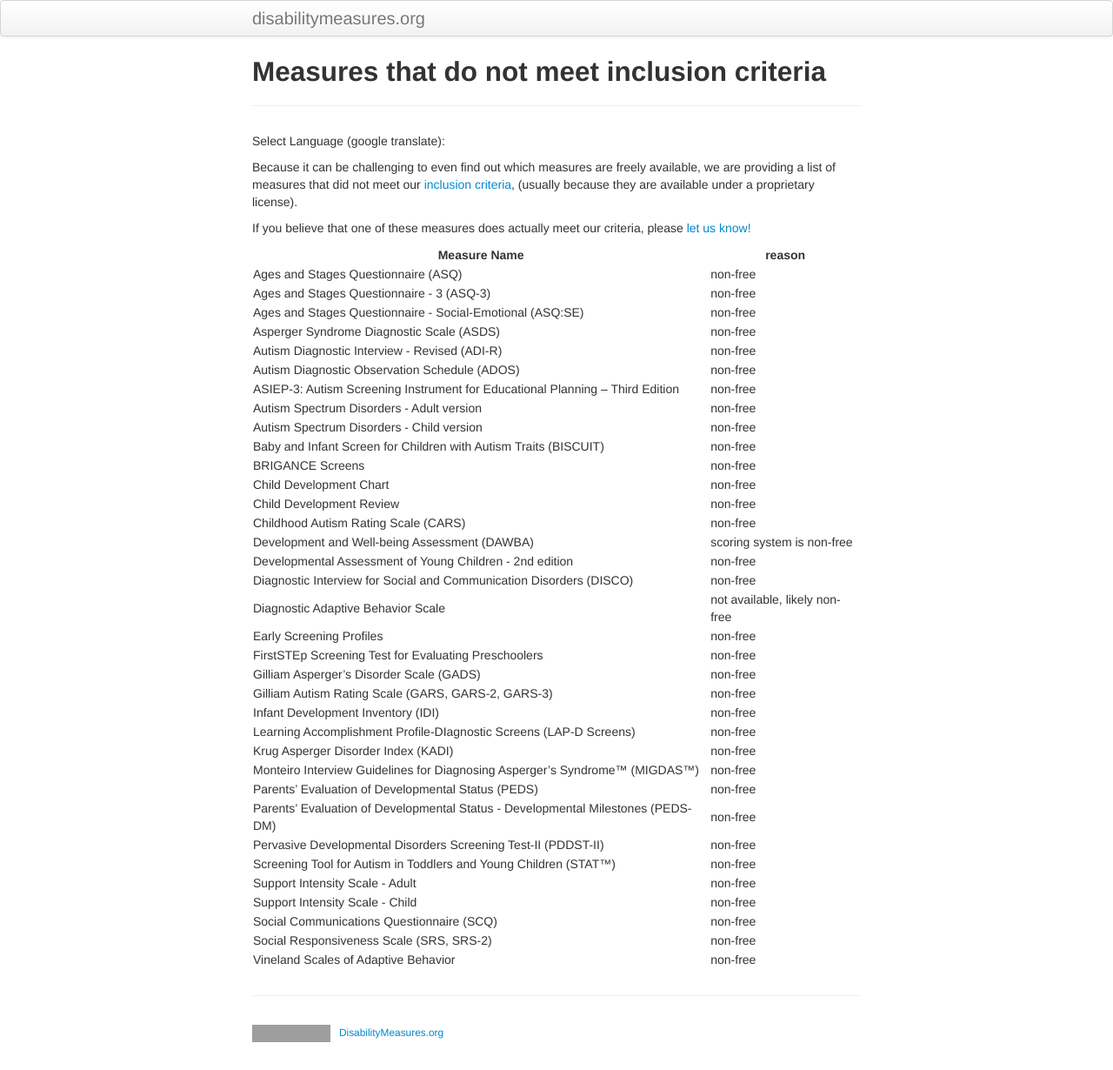
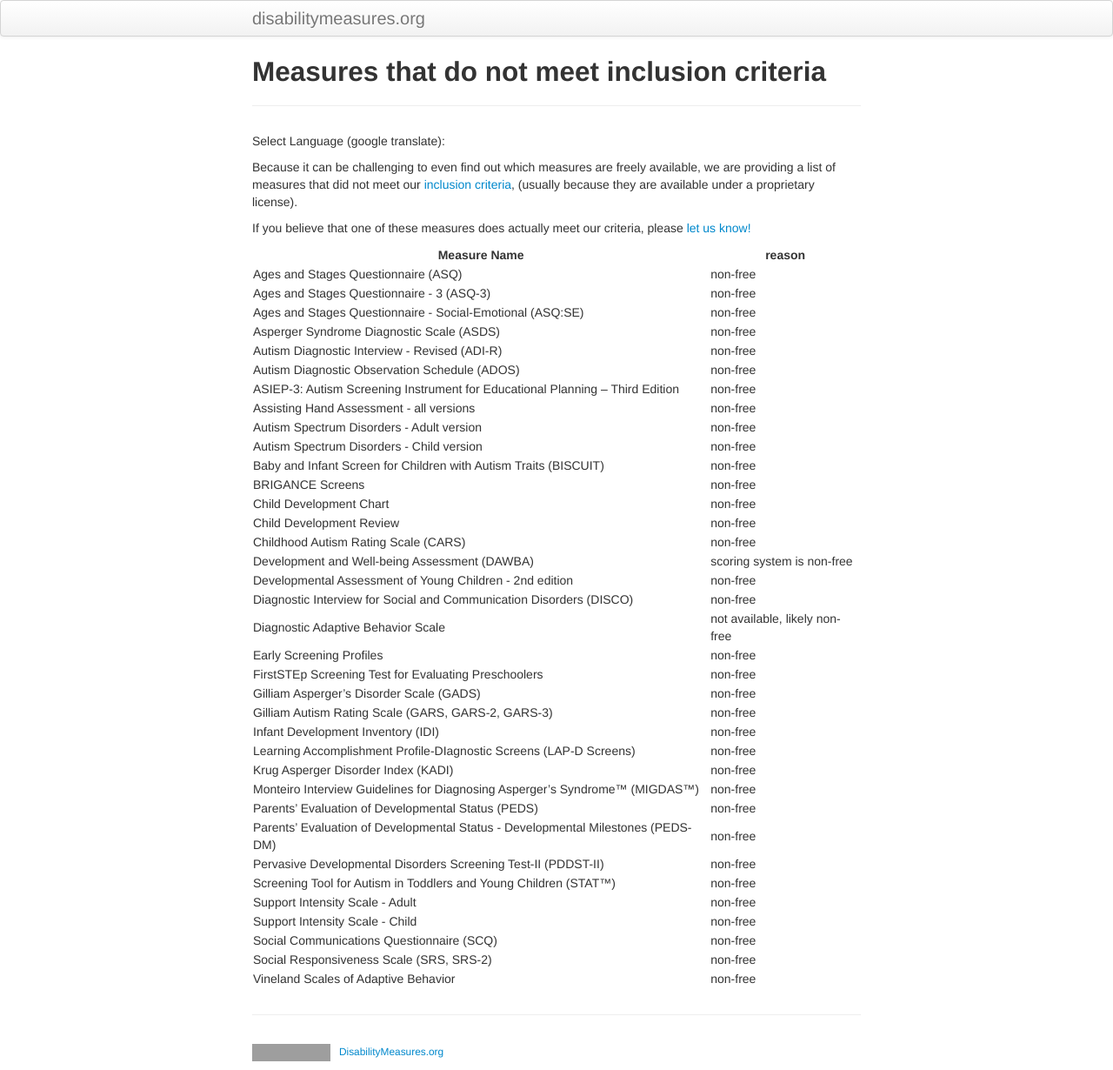
Before and after one commit to mjmaenner/disabilitymeasures, a Jekyll site: the page built from pages/donotqualify.md, in a window 1280 px wide. Shown: the whole page at 87% size. Built offline with Jekyll 4.4.1, drawn with Linux system fonts in a browser that asks for light colours; before the commit the page ends 1208 px from its top, so only the background shows below that; grey boxes are pictures that could not be loaded.

Commit message:
added aha kids

```diff
--- a/pages/donotqualify.md
+++ b/pages/donotqualify.md
@@ -26,6 +26,7 @@ Asperger Syndrome Diagnostic Scale (ASDS)| non-free
 Autism Diagnostic Interview - Revised (ADI-R) | non-free
 Autism Diagnostic Observation Schedule (ADOS) | non-free
 ASIEP-3: Autism Screening Instrument for Educational Planning – Third Edition | non-free
+Assisting Hand Assessment - all versions | non-free
 Autism Spectrum Disorders - Adult version | non-free
 Autism Spectrum Disorders - Child version | non-free
 Baby and Infant Screen for Children with Autism Traits (BISCUIT) | non-free
```
